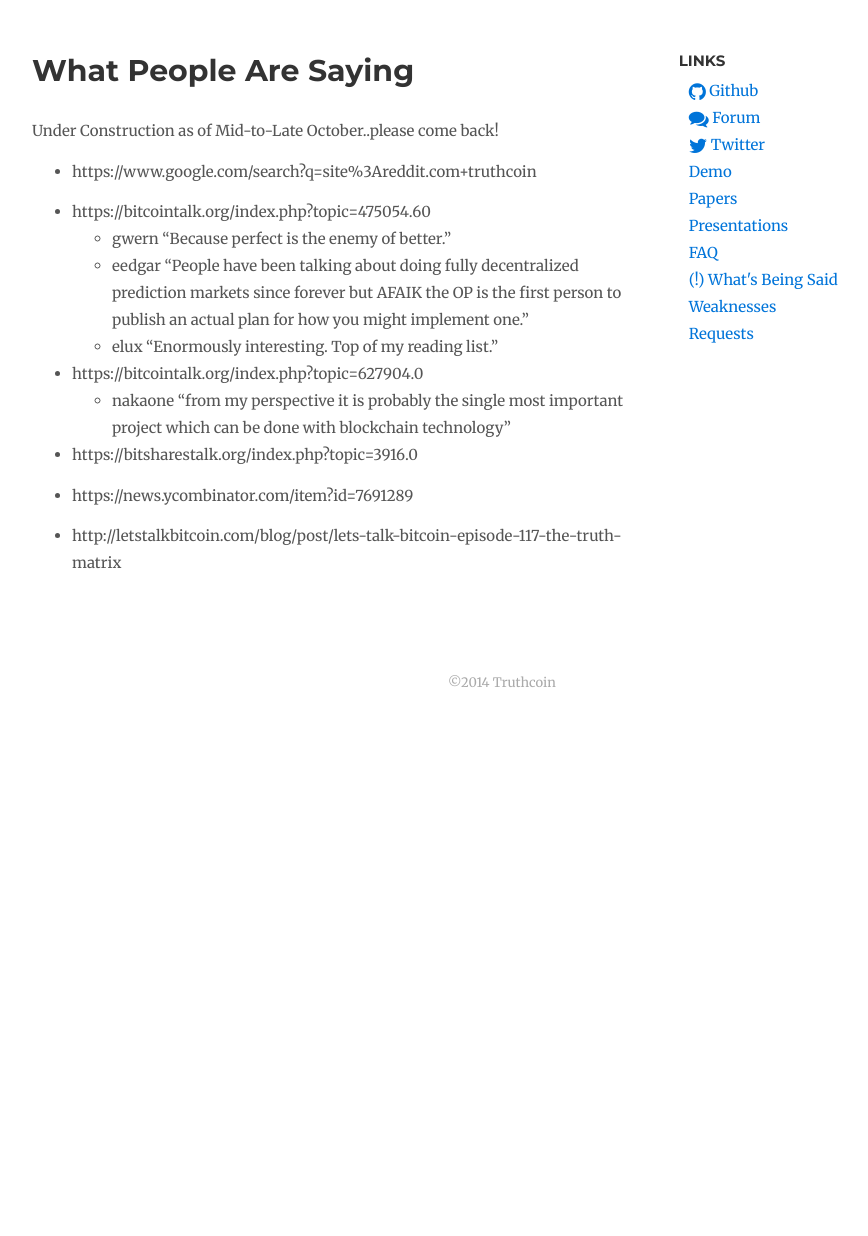
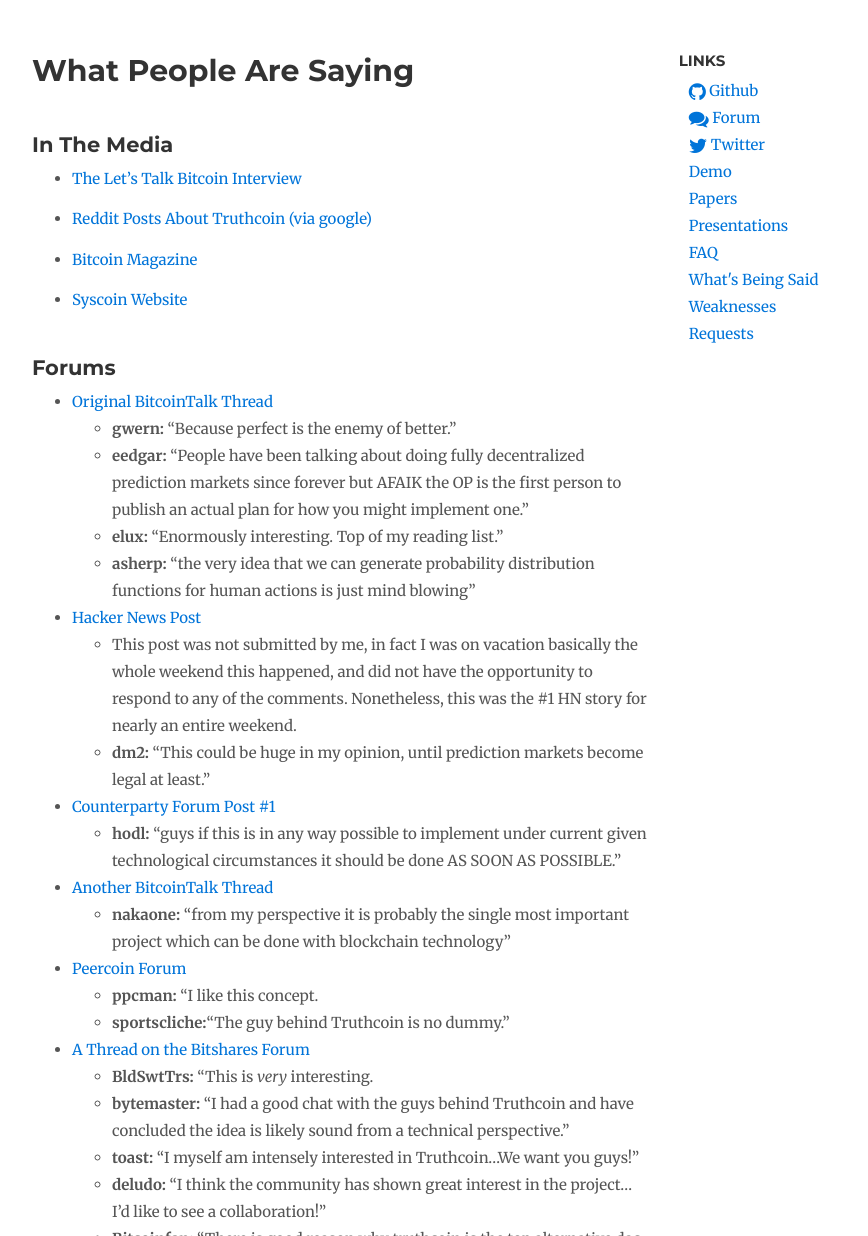
Before and after one commit to truthcoin/www.truthcoin.info, a Jekyll site: the page built from talk/index.md, in a window 1280 px wide and 1400 px high, cut to the strip 164-1400 px from the top of the window. Shown: the whole strip, without its empty margins (138-1006 px from the left). Built offline with Jekyll 4.4.1, drawn with Linux system fonts in a browser that asks for light colours; nearby versions of some CDN libraries; comment, search, counter and statistics services are not loaded; some of the changed text lies outside the part shown.

Commit message:
Added "Talk" Section

```diff
--- a/_includes/sidebar.html
+++ b/_includes/sidebar.html
@@ -10,7 +10,7 @@
   <li><a href="/papers">Papers</a></li>
   <li><a href="/presentations">Presentations</a></li>
   <li><a href="/faq">FAQ</a></li>
-  <li><a href="/talk">(!) What's Being Said</a></li>
+  <li><a href="/talk">What's Being Said</a></li>
   <li><a href="/weaknesses">Weaknesses</a></li>
   <li><a href="/requests">Requests</a></li>
 </ul>
--- a/talk/index.md
+++ b/talk/index.md
@@ -3,20 +3,62 @@
 title: What People Are Saying
 ---
 
-Under Construction as of Mid-to-Late October..please come back!
 
-- https://www.google.com/search?q=site%3Areddit.com+truthcoin
+In The Media
+--------------
 
-- https://bitcointalk.org/index.php?topic=475054.60
-	 - gwern "Because perfect is the enemy of better."
-	 - eedgar "People have been talking about doing fully decentralized prediction markets since forever but AFAIK the OP is the first person to publish an actual plan for how you might implement one."
-	 - elux "Enormously interesting. Top of my reading list."
+- [The Let's Talk Bitcoin Interview](http://letstalkbitcoin.com/blog/post/lets-talk-bitcoin-episode-117-the-truth-matrix)
 
-- https://bitcointalk.org/index.php?topic=627904.0
-	 - nakaone "from my perspective it is probably the single most important project which can be done with blockchain technology"
+- [Reddit Posts About Truthcoin (via google)](https://www.google.com/search?q=site%3Areddit.com+truthcoin)
 
-- https://bitsharestalk.org/index.php?topic=3916.0
+- [Bitcoin Magazine](http://bitcoinmagazine.com/16748/truth-behind-truthcoin/)
 
-- https://news.ycombinator.com/item?id=7691289
+- [Syscoin Website](http://syscoin.org/bitcoin-2-0-the-knowledge-economy-and-the-future-of-syscoin/)
 
-- http://letstalkbitcoin.com/blog/post/lets-talk-bitcoin-episode-117-the-truth-matrix
+
+
+Forums
+----------
+
+
+
+- [Original BitcoinTalk Thread](https://bitcointalk.org/index.php?topic=475054.60)
+	- **gwern:** "Because perfect is the enemy of better."
+	- **eedgar:** "People have been talking about doing fully decentralized prediction markets since forever but AFAIK the OP is the first person to publish an actual plan for how you might implement one."
+	- **elux:** "Enormously interesting. Top of my reading list."
+	- **asherp:** "the very idea that we can generate probability distribution functions for human actions is just mind blowing"
+
+- [Hacker News Post](https://news.ycombinator.com/item?id=7691289)
+	- This post was not submitted by me, in fact I was on vacation basically the whole weekend this happened, and did not have the opportunity to respond to any of the comments. Nonetheless, this was the #1 HN story for nearly an entire weekend.
+	- **dm2:** "This could be huge in my opinion, until prediction markets become legal at least."
+
+- [Counterparty Forum Post #1](https://forums.counterparty.io/discussion/comment/1940/#Comment_1940)
+	- **hodl:** "guys if this is in any way possible to implement under current given technological circumstances it should be done AS SOON AS POSSIBLE."
+
+
+
+- [Another BitcoinTalk Thread](https://bitcointalk.org/index.php?topic=627904.msg6995428#msg6995428)
+	- **nakaone:** "from my perspective it is probably the single most important project which can be done with blockchain technology"
+
+
+- [Peercoin Forum](http://www.peercointalk.org/index.php?topic=2760.0)
+	- **ppcman:** "I like this concept.
+	- **sportscliche:**"The guy behind Truthcoin is no dummy."
+
+
+- [A Thread on the Bitshares Forum](https://bitsharestalk.org/index.php?topic=3916.0)
+	- **BldSwtTrs:** "This is *very* interesting.
+	- **bytemaster:** "I had a good chat with the guys behind Truthcoin and have concluded the idea is likely sound from a technical perspective."
+	- **toast:** "I myself am intensely interested in Truthcoin...We want you guys!"
+	- **deludo:** "I think the community has shown great interest in the project...I'd like to see a collaboration!"
+	- **Bitcoinfan:** "There is good reason why truthcoin is the top alternative dac post. I think once the community reads and thinks about Paul’s whitepaper, more will see the light and how essential it is to have a decentralized protocol such as Truthcoin."
+	- **mf-tzo:** "I am pretty sure that if we do not support Truthcoin soon someone else will"
+	- **biophil:** "I wish you well and I'll keep an eye on truthcoin wherever it ends up."
+
+
+Academia
+-------------------
+ - [On Decentralizing Prediction Markets and Order Books](http://users.encs.concordia.ca/~clark/papers/2014_weis.pdf) - I was mentioned in a **footnote** (and academic-insiders know the profound difference between footnote-citations and reference-citations).
+
+
+I can't really imagine why someone would want me to take their post down from this page (as they are already internet-available and don't even contain real names), but if you *do* want to be taken down, just contact me with some kind of proof that you are the quoted person.
```
